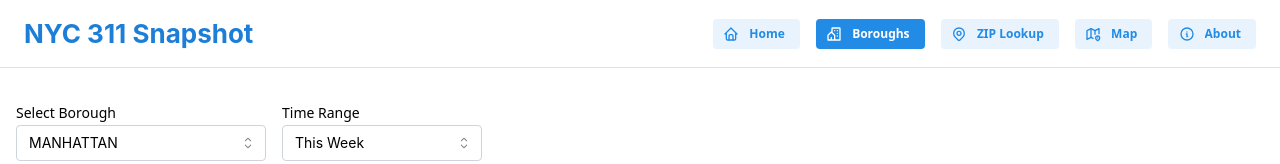
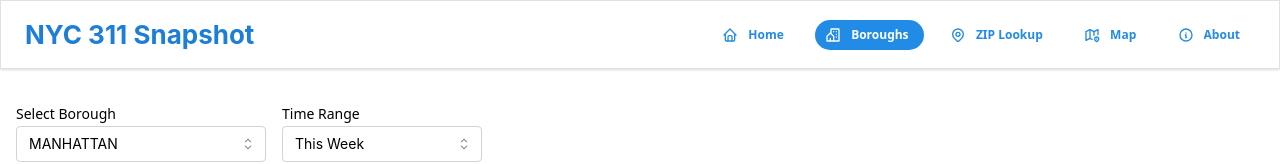
Before and after one commit to Nawang17/NYC-311-SNAPSHOT, a React (Vite) app: page /boroughs in a window 1280 px wide. Shown: the top 164 px of the page. Built offline with nearby package versions, Linux system fonts and the light colour scheme; no server answers.

Commit message:
refactor Header component: restructure imports, enhance layout with Paper, and improve button styling

```diff
--- a/src/component/Header.jsx
+++ b/src/component/Header.jsx
@@ -1,10 +1,17 @@
-import { Button, Group, Title, Flex } from "@mantine/core";
+import {
+  Button,
+  Group,
+  Title,
+  Flex,
+  Paper,
+  useMantineTheme,
+  rem,
+} from "@mantine/core";
 import { useNavigate, useLocation } from "react-router";
 import {
   IconHome,
   IconMapPin,
   IconMap2,
-  IconTrendingUp,
   IconBuildingCommunity,
   IconInfoCircle,
 } from "@tabler/icons-react";
@@ -12,10 +19,10 @@
 export default function AppHeader() {
   const navigate = useNavigate();
   const location = useLocation();
+  const theme = useMantineTheme();
 
   const navButtons = [
     { label: "Home", route: "/", icon: <IconHome size={16} /> },
-
     {
       label: "Boroughs",
       route: "/boroughs",
@@ -26,10 +33,11 @@
       route: "/zip-lookup",
       icon: <IconMapPin size={16} />,
     },
-    { label: "Map", route: "/map", icon: <IconMap2 size={16} /> },
-
-    // { label: "Trends", route: "/trends", icon: <IconTrendingUp size={16} /> },
-
+    {
+      label: "Map",
+      route: "/map",
+      icon: <IconMap2 size={16} />,
+    },
     {
       label: "About",
       route: "/about",
@@ -38,15 +46,21 @@
   ];
 
   return (
-    <div
+    <Paper
+      shadow="xs"
+      radius={0}
+      withBorder
       style={{
-        borderBottom: "1px solid #e0e0e0",
-        width: "100%",
+        borderBottom: `1px solid ${theme.colors.gray[3]}`,
+        position: "sticky",
+        top: 0,
+        zIndex: 100,
+        backgroundColor: theme.white,
       }}
     >
       <div
         style={{
-          maxWidth: "1330px",
+          maxWidth: rem(1320),
           margin: "0 auto",
           padding: "1rem 1.5rem",
         }}
@@ -55,7 +69,7 @@
           <Title
             order={2}
             c="blue.7"
-            style={{ cursor: "pointer" }}
+            style={{ cursor: "pointer", fontWeight: 700 }}
             onClick={() => navigate("/")}
           >
             NYC 311 Snapshot
@@ -65,11 +79,12 @@
             {navButtons.map(({ label, route, icon }) => (
               <Button
                 key={route}
-                variant={location.pathname === route ? "filled" : "light"}
+                variant={location.pathname === route ? "filled" : "subtle"}
                 color="blue"
                 size="xs"
                 leftSection={icon}
                 onClick={() => navigate(route)}
+                radius="xl"
               >
                 {label}
               </Button>
@@ -77,6 +92,6 @@
           </Group>
         </Flex>
       </div>
-    </div>
+    </Paper>
   );
 }
```
